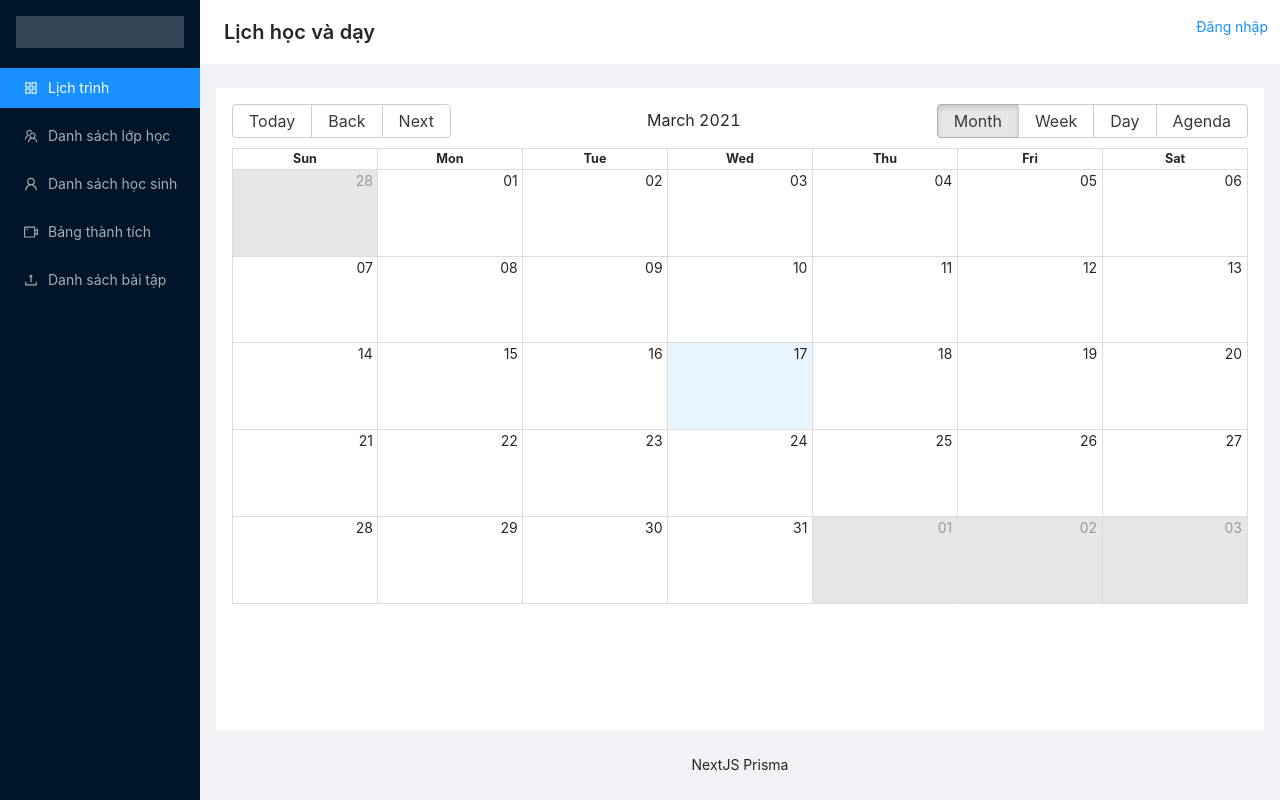
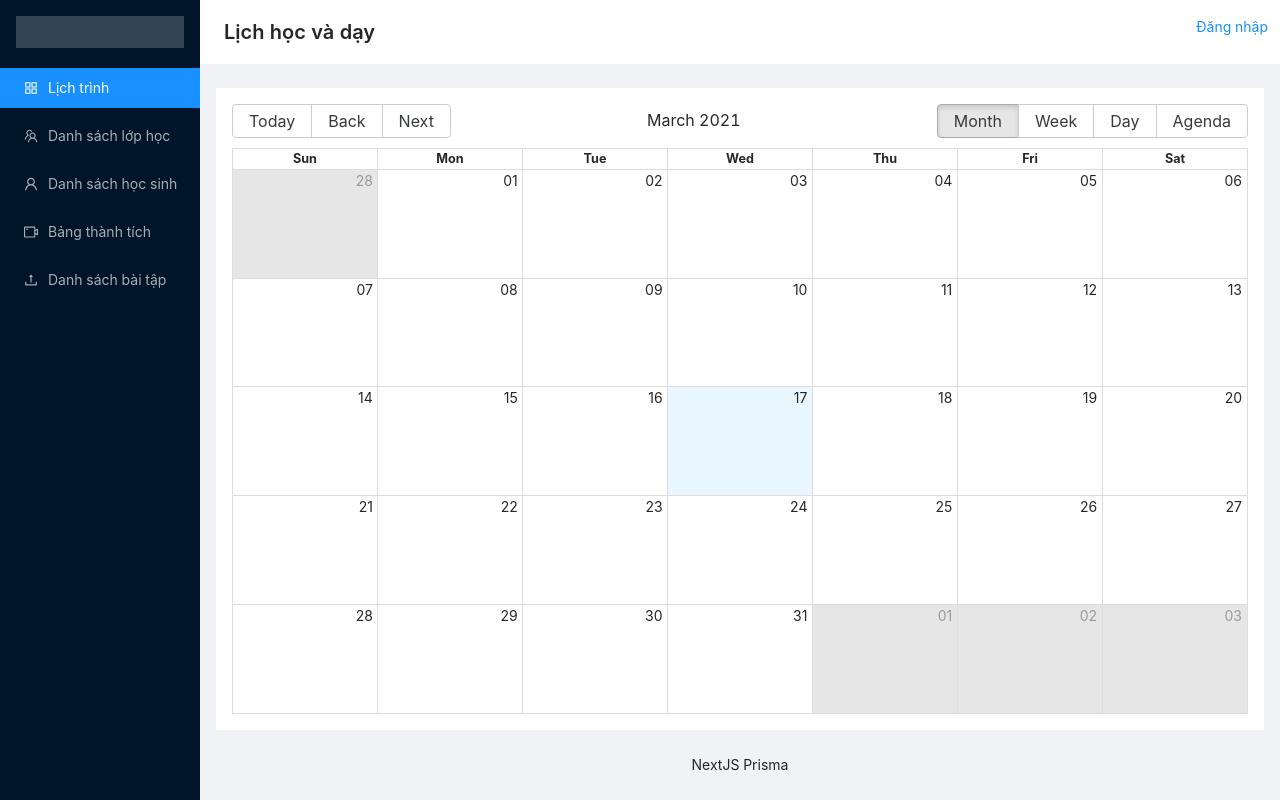
Before and after one commit to phuonganhbs98/classes-nextjs-prisma, a Next.js app: page / in a window 1280 px wide. Built offline with nearby package versions, Linux system fonts and the light colour scheme; no server answers.

Commit message:
calendar height

```diff
--- a/pages/index.tsx
+++ b/pages/index.tsx
@@ -16,7 +16,10 @@ const Blog: React.FC<Props> = (props) => {
           events={[]}
           startAccessor="start"
           endAccessor="end"
-          style={{ height: 500 }}
+          style={{
+            height: "calc(100vh - 24px - 70px - 64px - 16px - 16px)",
+            minHeight: 500,
+          }}
         />
       </div>
     </MainLayout>
```
